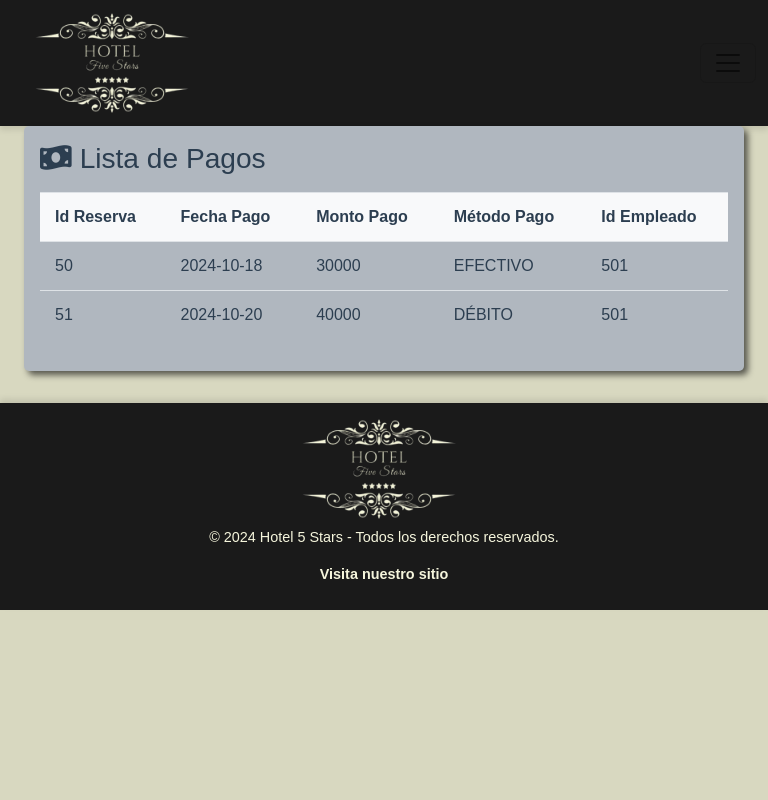
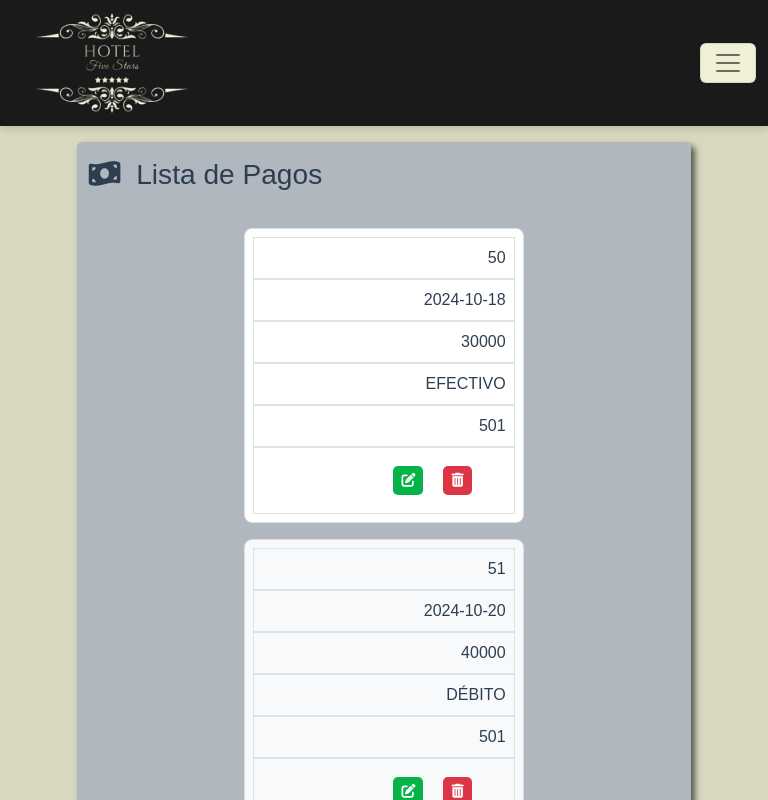
Before and after one commit to Psiquee/Sistema-Hotel, a React (Create React App) app in the folder frontend/: page /payments in a window 768 px wide. Shown: the top 800 px of the page. Built offline with nearby package versions, Linux system fonts and the light colour scheme.

Commit message:
Responsive de tablas y formularios

```diff
--- a/frontend/src/components/empleados/Empleados.css
+++ b/frontend/src/components/empleados/Empleados.css
@@ -68,9 +68,78 @@
   background-color: #e0a800;
 }
 
-/* Para pantallas pequeñas, ajustamos a una sola columna */
+
+
+/* Contenedor de la tabla */
+.table-responsive {
+  overflow-x: auto;
+  display: block; /* Cambiamos a block para mejor scroll en pantallas pequeñas */
+  width: 100%;
+  padding: 1rem;
+  box-sizing: border-box;
+}
+
+/* Tabla base */
+table {
+  width: 100%;
+  border-collapse: collapse;
+  margin: 1rem 0;
+}
+
+table th, table td {
+  padding: 12px 15px;
+  text-align: left;
+  vertical-align: middle;
+  color: #2c3e50;
+  border: 1px solid #dee2e6; /* Añadimos bordes */
+}
+
+table thead tr {
+  background-color: #f8f9fa;
+}
+
+table tbody tr:hover {
+  background-color: #f1f1f1;
+}
+
+/* Estilos responsivos para pantallas menores a 768px */
 @media (max-width: 768px) {
-  #form-employees {
-      grid-template-columns: 1fr; /* Una sola columna */
+  table {
+    display: block; /* Convertir tabla a formato de bloque */
+  }
+  table tbody {
+    width: 50%;
+  }
+
+  thead {
+    display: none; /* Ocultar encabezados de la tabla */
+  }
+
+  tbody tr {
+    display: flex;
+    flex-direction: column; /* Cada fila se convierte en una tarjeta */
+    margin-bottom: 1rem;
+    border: 1px solid #ddd; /* Añadir bordes a las "tarjetas" */
+    border-radius: 8px;
+    padding: 0.5rem;
+  }
+
+  tbody tr td {
+    display: flex;
+    justify-content: space-between;
+    padding: 0.5rem;
+    width: 100%; /* Las celdas ocupan todo el ancho */
+  }
+
+  tbody tr td::before {
+    content: attr(data-label); /* Usamos data-label para mostrar encabezados */
+    font-weight: bold;
+    color: #2c3e50;
+    flex: 0 0 40%; /* Tamaño de las etiquetas */
+    text-align: left;
+  }
+
+  tbody tr td:last-child {
+    justify-content: center;
   }
 }
--- a/frontend/src/components/huespedes/Huespedes.css
+++ b/frontend/src/components/huespedes/Huespedes.css
@@ -1,18 +1,19 @@
+
 #form-guest {
-  background-color: #b0b7bf;  /* Fondo similar al de empleados */
+  background-color: #b0b7bf;
   border-radius: 8px;
   padding: 1rem;
   box-shadow: 0px 4px 6px rgba(0, 0, 0, 0.603);
   max-width: 600px;
   margin: 2rem auto;
   display: grid;
-  grid-template-columns: repeat(2, 1fr);  /* Dos columnas iguales */
-  gap: 1rem;  /* Espaciado entre columnas */
+  grid-template-columns: repeat(2, 1fr);
+  gap: 1rem;
 }
 
 /* Título centrado y ocupa las dos columnas */
 #form-guest h2 {
-  grid-column: span 2;  /* Ocupa ambas columnas */
+  grid-column: span 2;
   text-align: center;
   font-size: 1.5rem;
   margin-bottom: 1rem;
@@ -22,7 +23,7 @@
 #form-guest div {
   display: flex;
   flex-direction: column;
-  margin-bottom: 0.8rem;  /* Espacio entre los campos */
+  margin-bottom: 0.8rem;
 }
 
 /* Estilo de las etiquetas */
@@ -45,18 +46,17 @@
 
 #form-guest input:focus {
   outline: none;
-  border-color: #007bff;  /* Resalta el borde */
+  border-color: #007bff;
 }
 
 /* Email ocupa ambas columnas */
 #form-guest .email-container {
-  grid-column: span 2;  /* Ocupa las dos columnas */
+  grid-column: span 2;
 }
 
 /* Contenedor del botón */
 #form-guest .button-container {
-  grid-column: span 2;  /* Botón ocupa las dos columnas */
-  display: flex;
+  grid-column: span 2;
   justify-content: center;
 }
 
@@ -77,9 +77,70 @@
   background-color: #e0a800;
 }
 
+/* Contenedor de la tabla */
+.table-responsive {
+  overflow-x: auto;
+  display: flex;
+  justify-content: center;
+  align-items: center;
+  width: auto;
+  padding: 1rem;
+  box-sizing: border-box;
+  margin: 0 auto;
+}
+/* Asegúrate de que la tabla no ocupe más del 100% del contenedor */
+.table {
+  width: 80%;
+  table-layout: fixed;
+}
+
+
 /* Para pantallas pequeñas, hacer el formulario de una sola columna */
+
 @media (max-width: 768px) {
   #form-guest {
-      grid-template-columns: 1fr;  /* Una sola columna */
+    grid-template-columns: 1fr;
+
+  }
+
+
+  .table-responsive table {
+    display: flex;
+    justify-content: center;
+    margin: auto;
+  }
+
+  thead {
+    display: none;
+  }
+
+  tbody tr {
+    display: flex;
+    flex-direction: column;
+    border: 1px solid #ddd;
+    border-radius: 8px;
+    padding: 0.5rem;
+  }
+
+  tbody tr td {
+    display: flex;
+    justify-content: space-between;
+    padding: 0.5rem;
+    width: 100%;
+    /* Asegura que las celdas ocupen todo el ancho */
+  }
+
+  tbody tr td::before {
+    content: attr(data-label);
+    /* Agrega los encabezados como etiquetas */
+    font-weight: bold;
+    color: #2c3e50;
+    flex: 0 0 40%;
+    /* Controla el tamaño de las etiquetas */
+    text-align: left;
+  }
+
+  tbody tr td:last-child {
+    justify-content: center;
   }
 }
--- a/frontend/src/components/pagos/PaymentsList.jsx
+++ b/frontend/src/components/pagos/PaymentsList.jsx
@@ -3,10 +3,11 @@ import '../pagos/Pagos.css';
 
 function PaymentsList() {
   const [payments, setPayments] = useState([]);
+  const [editingPayment, setEditingPayment] = useState(null);
+  const [editing, setEditing] = useState(false);
 
   useEffect(() => {
     // Simulamos datos de pagos
-    // Cuando esté el backend, aquí haremos una llamada a la API.
     setPayments([
       {
         idPago: 20,
@@ -24,15 +25,29 @@ function PaymentsList() {
         metodoPago: 'DÉBITO',
         idEmpleado: 501
       },
-      // Agrega más pagos según la base de datos
     ]);
   }, []);
+
+  const handleDelete = (idPago) => {
+    setPayments(payments.filter((payment) => payment.idPago !== idPago));
+  };
+
+  const handleEdit = (payment) => {
+    setEditingPayment(payment);
+    setEditing(true); // Activa el modo de edición
+  };
+
+  const handleCancelEdit = () => {
+    setEditingPayment(null);
+    setEditing(false); // Desactiva el modo de edición
+  };
 
   return (
     <div className="container">
       <h2 id="list-title">
-        <i className="fas fa-money-bill-wave me-2"></i>Lista de Pagos
+        <i className="fas fa-money-bill-wave me-2"></i> Lista de Pagos
       </h2>
+      <div className="table-responsive">
         <table>
           <thead>
             <tr>
@@ -41,6 +56,7 @@ function PaymentsList() {
               <th>Monto Pago</th>
               <th>Método Pago</th>
               <th>Id Empleado</th>
+              <th>Acciones</th>
             </tr>
           </thead>
           <tbody>
@@ -51,11 +67,103 @@ function PaymentsList() {
                 <td>{payment.montoPago}</td>
                 <td>{payment.metodoPago}</td>
                 <td>{payment.idEmpleado}</td>
+                <td>
+                  <button
+                    className="btn btn-sm btn-warning edit-button"
+                    onClick={() => handleEdit(payment)}
+                  >
+                    <i className="fas fa-edit"></i>
+                  </button>
+                  <button
+                    className="btn btn-sm btn-danger delete-button"
+                    onClick={() => handleDelete(payment.idPago)}
+                  >
+                    <i className="fas fa-trash-alt"></i>
+                  </button>
+                </td>
               </tr>
             ))}
           </tbody>
         </table>
       </div>
+
+      {editing && (
+        <div id="form-reservas">
+          <h3>Editar Pago</h3>
+          <form>
+            <div>
+              <label>Id Reserva:</label>
+              <input
+                type="text"
+                value={editingPayment.idReserva}
+                readOnly
+              />
+            </div>
+            <div>
+              <label>Fecha Pago:</label>
+              <input
+                type="date"
+                value={editingPayment.fechaPago}
+                onChange={(e) =>
+                  setEditingPayment({ ...editingPayment, fechaPago: e.target.value })
+                }
+              />
+            </div>
+            <div>
+              <label>Monto Pago:</label>
+              <input
+                type="number"
+                value={editingPayment.montoPago}
+                onChange={(e) =>
+                  setEditingPayment({ ...editingPayment, montoPago: e.target.value })
+                }
+              />
+            </div>
+            <div>
+              <label>Método Pago:</label>
+              <select
+                value={editingPayment.metodoPago}
+                onChange={(e) =>
+                  setEditingPayment({ ...editingPayment, metodoPago: e.target.value })
+                }
+              >
+                <option value="EFECTIVO">EFECTIVO</option>
+                <option value="DÉBITO">DÉBITO</option>
+                <option value="CRÉDITO">CRÉDITO</option>
+              </select>
+            </div>
+            <div>
+              <label>Id Empleado:</label>
+              <input
+                type="number"
+                value={editingPayment.idEmpleado}
+                readOnly
+              />
+            </div>
+            <div className="button-container">
+              <button
+                type="button"
+                onClick={() => {
+                  setPayments((prev) =>
+                    prev.map((p) =>
+                      p.idPago === editingPayment.idPago ? editingPayment : p
+                    )
+                  );
+                  setEditing(false); // Desactiva el modo de edición
+                  setEditingPayment(null); // Limpia el estado
+                }}
+              >
+                Guardar
+              </button>
+              <button type="button" onClick={handleCancelEdit}>
+                Cancelar
+              </button>
+            </div>
+          </form>
+        </div>
+
+      )}
+    </div>
   );
 }
 
--- a/frontend/src/components/reservas/Reservas.css
+++ b/frontend/src/components/reservas/Reservas.css
@@ -7,14 +7,14 @@
   max-width: 600px;
   margin: 2rem auto;
   display: grid;
-  grid-template-columns: 1fr 1fr;  /* Dos columnas para los campos */
+  grid-template-columns: 1fr 1fr;
   gap: 1rem;
-  grid-template-rows: auto; /* Se ajusta automáticamente la altura de las filas */
+  grid-template-rows: auto;
 }
 
 /* Título centrado y ocupa las dos columnas */
 #form-reservas h2 {
-  grid-column: span 2;  /* Ocupa ambas columnas */
+  grid-column: span 2;
   text-align: center;
   font-size: 1.5rem;
   margin-bottom: 1rem;
@@ -40,19 +40,19 @@
   grid-column: span 2;
 }
 
-/* Aseguramos que el contenedor de los botones tenga el comportamiento adecuado */
+
 #form-reservas .button-container {
-  grid-column: span 2; /* Asegura que el contenedor ocupe ambas columnas */
+  grid-column: span 2;
   display: flex;
-  justify-content: flex-start; /* Alinea los botones a la izquierda */
-  gap: 10px; /* Añade espacio entre los botones */
-  margin-top: 1rem; /* Añade un margen en la parte superior */
-  width: 100%; /* Asegura que el contenedor ocupe todo el ancho disponible */
+  justify-content: flex-start;
+  gap: 10px;
+  margin-top: 1rem;
+  width: 100%;
 }
 
 /* Estilo para el botón de guardar */
 #form-reservas button {
-  padding: 0.6rem 1.2rem;
+  padding: 0.5rem 1rem;
   font-size: 0.9rem;
   font-weight: bold;
   color: white;
@@ -60,7 +60,6 @@
   border: none;
   border-radius: 4px;
   cursor: pointer;
-  width: auto; /* El botón no ocupará el 100% del ancho */
   transition: background-color 0.3s ease;
 }
 
@@ -92,12 +91,112 @@
 #form-reservas select:focus,
 #form-reservas input:focus {
   outline: none;
-  border-color: #007bff; /* Resalta el borde cuando está enfocado */
+  border-color: #007bff;
 }
 
-/* Para pantallas pequeñas, se organiza el formulario en una sola columna */
-@media (max-width: 768px) {
-  #form-reservas {
-    grid-template-columns: 1fr; /* Una sola columna */
+/* Contenedor de la tabla */
+.table-responsive {
+  overflow-x: auto;
+  display: block;
+  width: 100%;
+  padding: 1rem;
+  box-sizing: border-box;
+}
+
+/* Estilo general para la tabla */
+table {
+  width: 100%;
+  border-collapse: collapse;
+  margin: 1rem 0;
+}
+
+table th,
+table td {
+  padding: 12px 15px;
+  text-align: left;
+  vertical-align: middle;
+  border: 1px solid #dee2e6;
+}
+
+/* Fondo blanco para el encabezado */
+table thead tr {
+  background-color: #ffffff;
+}
+
+/* Fondo blanco para las filas del cuerpo */
+table tbody tr {
+  background-color: #ffffff;
+}
+
+/* Fondo alternado para las filas del cuerpo (opcional) */
+table tbody tr:nth-child(even) {
+  background-color: #f8f9fa;
+}
+
+
+table tbody tr:hover {
+  background-color: #f1f1f1;
+}
+.container {
+  backdrop-filter: blur(15px);
+  padding: 1rem;
+  background-color: #b0b7bf;
+  border-radius: 5px;
+  box-shadow: 4px 4px 6px rgba(0, 0, 0, 0.603);
+  margin-top: 1rem;
+}
+
+/* Estilo general para pantallas pequeñas */
+@media (min-width: 768px) {
+  .container, .container-md, .container-sm  {
+      max-width: 80%!important;
   }
 }
+
+@media (max-width: 768px) {
+
+  #form-reservas {
+    grid-template-columns: 1fr;
+  }
+
+  #form-reservas .button-container {
+    justify-content: center;
+    gap: 15px;
+  }
+
+  table {
+    display: block;
+  }
+
+  thead {
+    display: none; /* Oculta encabezados en pantallas pequeñas */
+  }
+
+  tbody tr {
+    display: flex;
+    flex-direction: column;
+    border: 1px solid #ddd;
+    border-radius: 8px;
+    padding: 0.5rem;
+    margin-bottom: 1rem;
+  }
+
+  tbody tr td {
+    display: flex;
+    justify-content: space-between;
+    padding: 0.5rem;
+    width: 100%;
+  }
+
+  tbody tr td::before {
+    content: attr(data-label);
+    font-weight: bold;
+    color: #2c3e50;
+    flex: 0 0 40%;
+    text-align: left;
+  }
+
+  tbody tr td:last-child {
+    justify-content: center;
+  }
+}
--- a/frontend/src/styles/Styles.css
+++ b/frontend/src/styles/Styles.css
@@ -19,14 +19,6 @@ main {
 
 
 /* Contenedor de contenido con un desenfoque sutil para mejorar la legibilidad */
-.container {
-  backdrop-filter: blur(15px);
-  padding: 1rem;
-  background-color: #b0b7bf;
-  border-radius: 5px;
-  box-shadow: 4px 4px 6px rgba(0, 0, 0, 0.603);
-
-}
 
 .home-container {
   display: flex;
@@ -48,40 +40,6 @@ main {
   color: #444;
 }
 
-
-
-/*ESTILOS TABLAS
-
-.table {
-  width: 100%;
-  border-collapse: collapse;
-
-
-}
-
-.table th,
-.table td {
-  border-top: 1px solid #dee2e6;
-  color: #2c3e50;
-  padding: 12px 15px;
-  text-align: left;
-  vertical-align: middle;
-
-}
-
-.table thead tr {
-  background-color: #f8f9fa;
-}
-
-.table tbody tr:hover {
-  background-color: #f8f9fa;
-}
-
-.table-responsive {
-  overflow-x: auto;
-  margin-bottom: 2rem;
-
-}*/
 
 /*BOTONES*/
 
@@ -127,7 +85,7 @@ main {
 
 /*FORMULARIOS*/
 /*TITULO DE FORMULARIOS*/
-#form-title{
+#form-title {
   text-align: center;
   font-size: 2rem;
   color: #2c3e50;
@@ -137,30 +95,3 @@ main {
 
 
 /* Estilo para la tablas */
-table {
-  width: 100%;
-  border-collapse: collapse;
-  margin: 1rem 0;
-}
-
-table th, table td {
-  border-top: 1px solid #dee2e6;
-  padding: 12px 15px;
-  text-align: left;
-  vertical-align: middle;
-  color: #2c3e50;
-}
-
-table thead tr {
-  background-color: #f8f9fa;
-}
-
-table tbody tr:hover {
-  background-color: #f1f1f1;
-}
-
-/* Asegurar que la tabla sea responsiva */
-.table-responsive {
-  overflow-x: auto;
-  margin: 2rem 0;
-}
--- a/frontend/src/styles/layout/Navbar.css
+++ b/frontend/src/styles/layout/Navbar.css
@@ -8,6 +8,8 @@
   justify-content: space-between;
 
 }
+
+
 .custom-navbar {
   background-color: #1a1a1a !important;
   height: auto;
@@ -29,43 +31,67 @@
 /* General de la Navbar */
 .custom-navbar {
   width: 100%;
-  background-color: transparent; /* Elimina fondo para que solo el contenedor padre se note */
-  padding: 1rem 2rem; /* Ajuste para espacio interno */
-  box-shadow: 0px 4px 6px rgba(0, 0, 0, 0.1); /* Sutil sombra para destacar */
+  background-color: transparent;
+  padding: 1rem 2rem;
+  box-shadow: 0px 4px 6px rgba(0, 0, 0, 0.1);
 }
 
 .custom-navbar .navbar-brand {
   font-size: 1.5rem;
-  color: #34495e; /* Azul petróleo */
+  color: #34495e;
   font-weight: bold;
 }
 
 .custom-navbar .navbar-brand:hover {
-  color: #d4af37; /* Dorado */
+  color: #d4af37;
   text-decoration: none;
 }
 
 /* Estilo para los enlaces del menú */
 .custom-navbar .nav-link,
 .custom-navbar .dropdown-item {
-  color: #2c3e50; /* Gris oscuro */
+  color: #2c3e50;
   font-weight: 500;
   transition: color 0.3s ease;
 }
 
 .custom-navbar .nav-link:hover,
 .custom-navbar .dropdown-item:hover {
-  color: #d4af37; /* Dorado */
+  color: #d4af37;
+
+
 }
+/* Prevenir estado oscuro en enlaces al hacer clic */
+.navbar-expand-lg .navbar-nav .nav-link:focus,
+.navbar-expand-lg .navbar-nav .nav-link:active {
+  outline: none; /* Elimina el contorno por defecto */
+  color: #f5f5dc; /* Mantiene el color original */
+  background-color: transparent; /* Asegura que no haya cambio de fondo */
+}
+
+/* Personalización para enlaces de .custom-navbar */
+.custom-navbar .nav-link:focus,
+.custom-navbar .nav-link:active {
+  outline: none; /* Elimina el contorno */
+  color: #2c3e50; /* Mantiene el color base */
+  background-color: transparent; /* Evita fondo oscuro */
+}
+
 
 /* Dropdown */
 .custom-navbar .dropdown-menu {
-  background-color: #f8f9fa; /* Fondo claro para contraste */
+  background-color: #f8f9fa;
   border: none;
-  box-shadow: 0px 2px 6px rgba(0, 0, 0, 0.2); /* Sombra para destacar */
+  box-shadow: 0px 2px 6px rgba(0, 0, 0, 0.2);
 }
 
 .custom-navbar .dropdown-item {
   font-size: 0.9rem;
   padding: 0.5rem 1rem;
 }
+
+
+.navbar-light .navbar-toggler {
+    background-color: rgb(240 240 215);
+
+  }
```
Also changed, not shown: frontend/src/components/empleados/EmployeesList.jsx (+9 -9 lines), frontend/src/components/huespedes/GuestsList.jsx (+16 -14 lines), frontend/src/components/reservas/ReservationsList.jsx (+13 -12 lines). Lines whose indentation alone changed are shown as unchanged.
